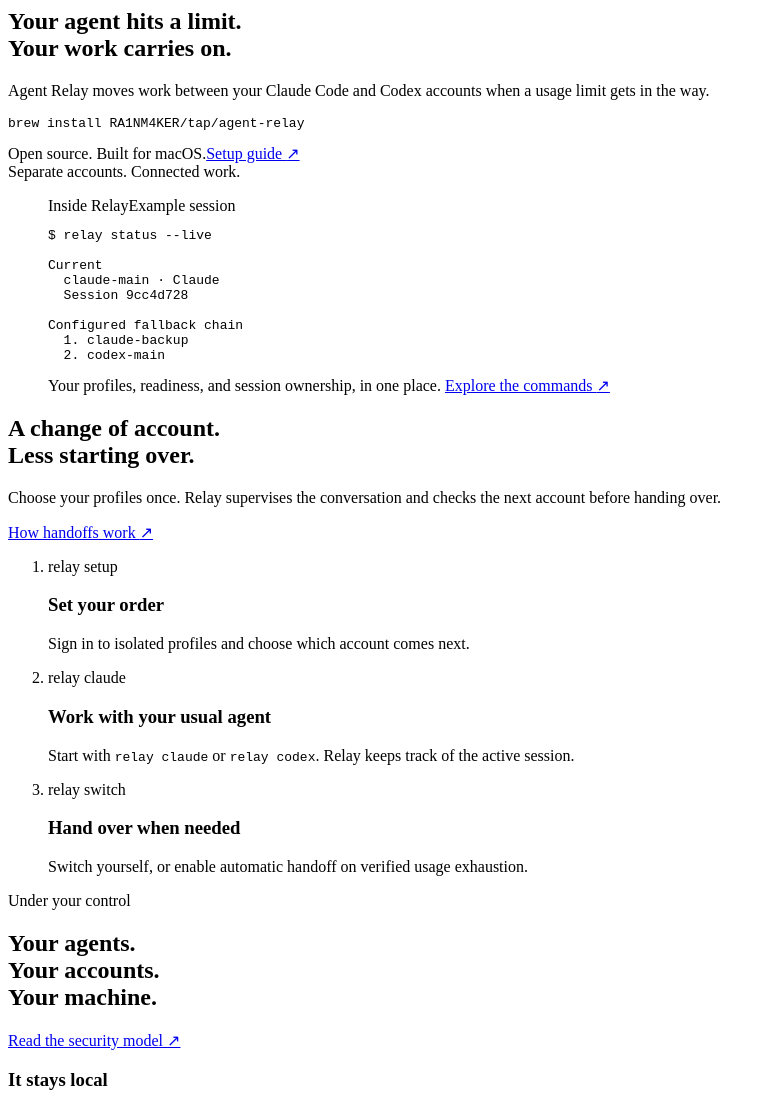
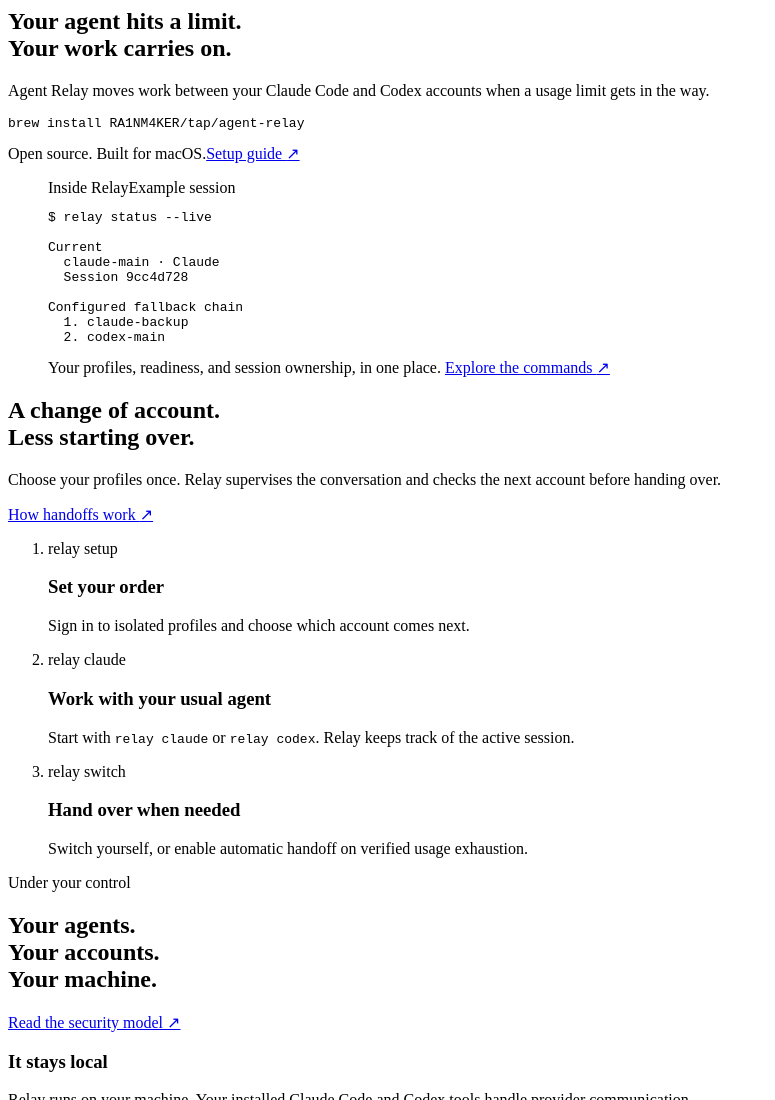
Before and after one commit to RA1NM4KER/agent-relay, a website: page content/index.html in a window 1280 px wide. Shown: the top 1100 px of the page, without its empty margins (0-775 px from the left). Drawn offline with Linux system fonts and the light colour scheme.

Commit message:
Remove caption below hero particles

```diff
--- a/content/index.html
+++ b/content/index.html
@@ -11,7 +11,6 @@
   </div>
   <div class="relay-art" aria-hidden="true">
     <div class="relay-art-space"></div>
-    <span class="art-caption">Separate accounts. Connected work.</span>
   </div>
 </section>
 
```
Also changed, not shown: index.html (+0 -1 lines).
